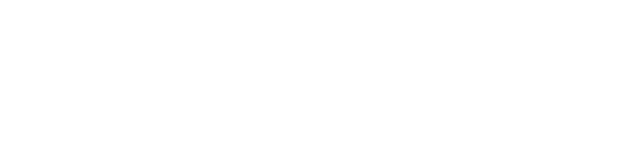
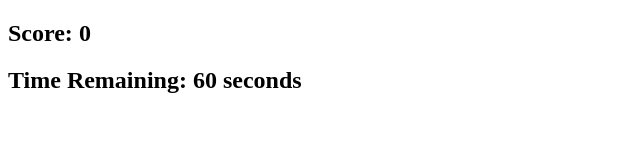
Before and after one commit to Chandra-Suryadevara/Valentine_crush, a plain HTML site: page index.html in a window 1280 px wide. Shown: the whole page, without its empty margins (0-640 px from the left). Drawn offline with Linux system fonts and the light colour scheme.

Commit message:
added mor eboiler plate codeindex.html

```diff
--- a/index.html
+++ b/index.html
@@ -8,5 +8,13 @@
 </head>
 <body>
     <div id="gameBoard"></div>
+    <div id="scoreboard">
+            <h2>Score: <span id="score">0</span></h2>
+        </div>
+        <div id="timer">
+            <h2>Time Remaining: <span id="time">60</span> seconds</h2>
+        </div>
+    </div>
+    <script src="script.js"></script>
 </body>
 </html>
```
